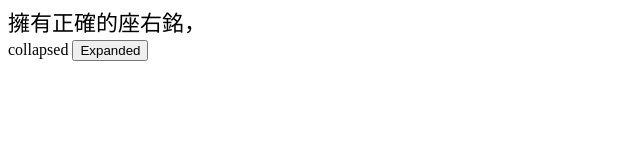
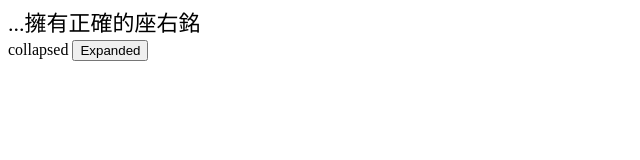
Before and after one commit to nemo-shen/noi, a Vue app: page / in a window 1280 px wide. Shown: the top 160 px of the page, without its empty margins (0-640 px from the left). Built offline with nearby package versions, Linux system fonts and the light colour scheme.

Commit message:
feat(useEllipsis): support position

```diff
--- a/packages/core/useEllipsis/index.ts
+++ b/packages/core/useEllipsis/index.ts
@@ -2,7 +2,6 @@ import { ref, type Ref, VNode, nextTick, computed, ComputedRef } from 'vue'
 
 export enum EllipsisPosition {
   Start = 'start',
-  Middle = 'middle',
   End = 'end',
 }
 
@@ -31,7 +30,7 @@ interface UseCloneElementReturn {
 
 /**
  * 存放省略内容的容器需要是一个没有其他元素的干净容器，如果需要在内部增加action，可以通过action option 增加
- * 如果需要控制省略位置可以通过 postion option 控制 'left' | 'center' | 'right'(default)
+ * 如果需要控制省略位置可以通过 position option 控制 'left' | 'center' | 'right'(default)
  * 如果需要控制省略符号可以通过 ellipsisText: '...' default
  * @param source
  */
@@ -59,15 +58,18 @@ const useCloneElement = (source: HTMLElement): UseCloneElementReturn => {
 
 const calcEllipsisText = (
   clone: UseCloneElementReturn,
-  sourceContent: string
+  sourceContent: string,
+  ellipsisText: string,
+  position: EllipsisPosition
 ) => {
   const node = clone.dupNode
 
+  const style = window.getComputedStyle(node)
+  const lineHeight = parseFloat(style.lineHeight)
+  // 先把 ellipsisText 放到node中进行试算，那么我们就能知道我们至少要留多少空间给ellipsisText，也就是说
+
   function calc(content: string, res = '', tail = '') {
     if (content.length === 0) return res
-
-    const style = window.getComputedStyle(node)
-    const lineHeight = parseFloat(style.lineHeight)
 
     if (content.length === 1) {
       node.innerText = `${res}${content}`
@@ -88,22 +90,60 @@ const calcEllipsisText = (
     }
     return calc(remain + tail, res + half, '')
   }
-  const res = calc(sourceContent)
+
+  function withEllipsisText(content: string) {
+    node.innerText = ''
+    const newContent = content.slice(0, content.length - 1)
+    switch (position) {
+      case EllipsisPosition.Start:
+        node.innerText = ellipsisText + content
+        break
+      case EllipsisPosition.End:
+        node.innerText = content + ellipsisText
+        break
+      default:
+        node.innerText = content + ellipsisText
+        break
+    }
+    if (node.clientHeight > lineHeight) {
+      return withEllipsisText(newContent)
+    }
+    return node.innerText
+  }
+
+  let res = calc(sourceContent)
+  if (ellipsisText.length !== 0) {
+    res = withEllipsisText(res)
+  }
   clone.unmount()
   return res
+}
+
+const defaultUseEllipsisOptions = {
+  rows: 1,
+  ellipsisText: '...',
+  position: EllipsisPosition.End,
+  action: false,
 }
 
 export const useEllipsis = (
   target: Ref<HTMLElement>,
   options: UseEllipsisOptions
 ): UseEllipsisReturn => {
+  // eslint-disable-next-line no-param-reassign
+  options = { ...defaultUseEllipsisOptions, ...options }
   const ellipsisContent = ref('')
   const state = ref(EllipsisState.Collapsed)
   const clone = ref<UseCloneElementReturn>()
 
   nextTick(() => {
     clone.value = useCloneElement(target.value)
-    ellipsisContent.value = calcEllipsisText(clone.value, options.content.value)
+    ellipsisContent.value = calcEllipsisText(
+      clone.value,
+      options.content.value,
+      options.ellipsisText,
+      options.position
+    )
   })
 
   const toggle = () => {
@@ -118,6 +158,7 @@ export const useEllipsis = (
       ? ellipsisContent.value
       : options.content.value
   )
+
   return {
     content,
     state: EllipsisState.Collapsed,
--- a/src/demo/UseEllipsis.vue
+++ b/src/demo/UseEllipsis.vue
@@ -19,7 +19,7 @@ const renderButton = () => {
 }
 const { content, state, toggle } = useEllipsis(ellipsisRef, {
   content: sourceContent,
-  position: EllipsisPosition.End,
+  position: EllipsisPosition.Start,
   ellipsisText: '...',
 })
 </script>
```
